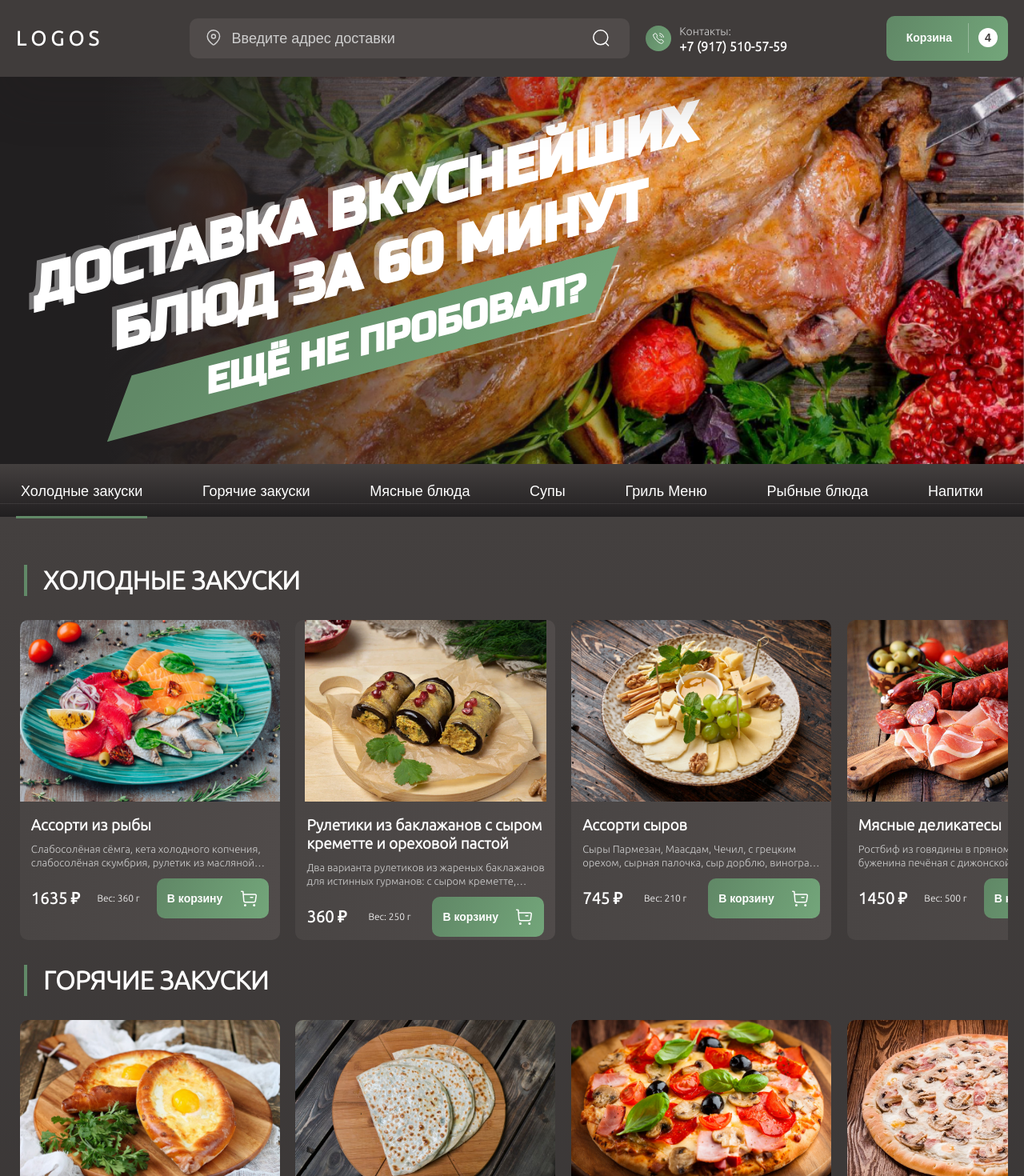
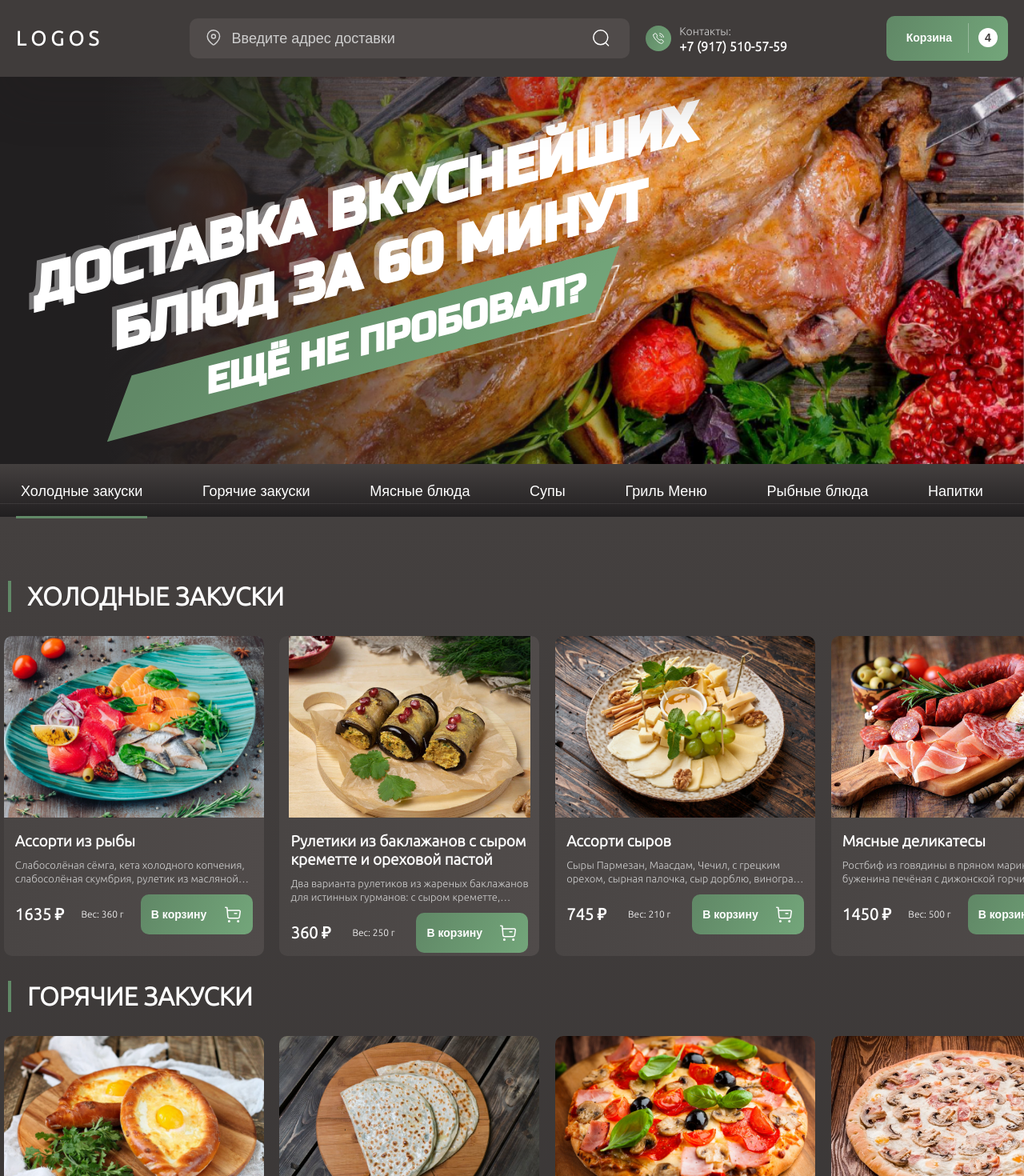
Before and after one commit to ramilqO/foodberry, a React (Create React App) app: page /#/ in a window 1280 px wide. Shown: the top 1470 px of the page at 80% size. Built offline with nearby package versions, Linux system fonts and the light colour scheme.

Commit message:
slider width fixed

```diff
--- a/src/components/Content/Content.scss
+++ b/src/components/Content/Content.scss
@@ -6,7 +6,7 @@
 	padding-top: 50px;
 
 	&__container {
-		@include container;
+		// @include container;
 		display: grid;
 		align-items: flex-start;
 		justify-content: flex-start;
```
